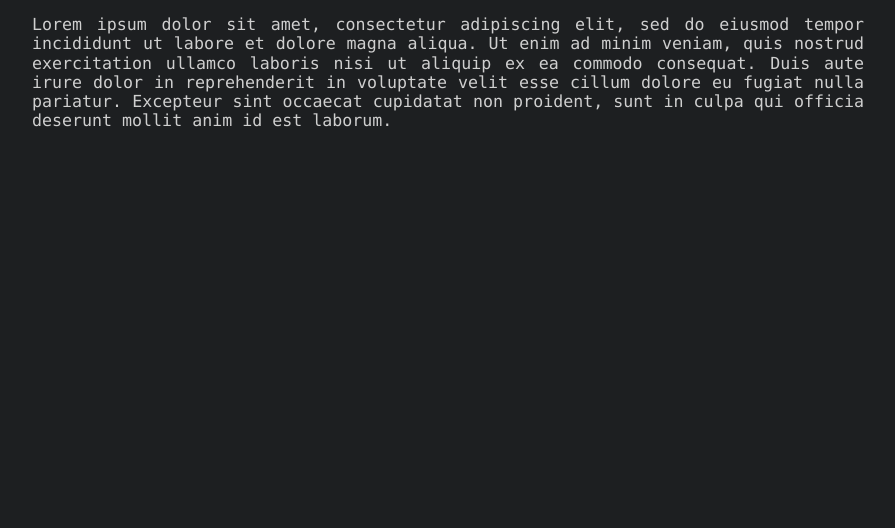
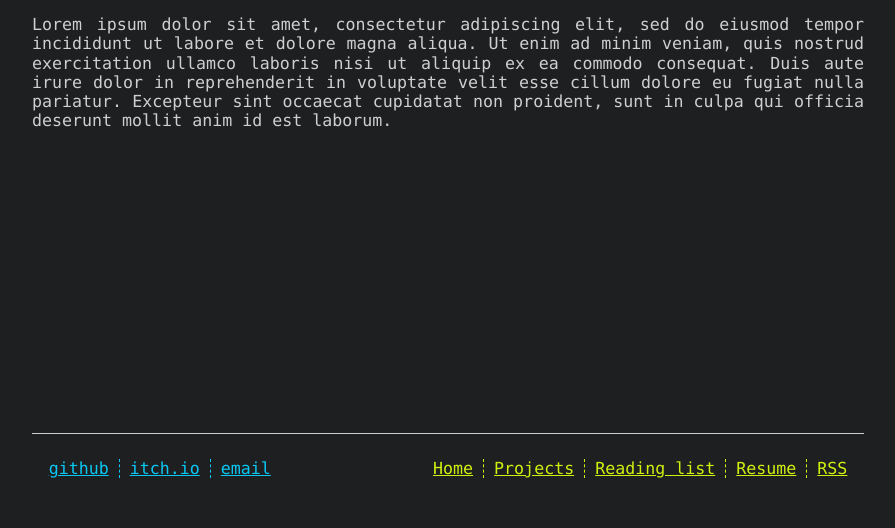
Before and after one commit to TheBigRoomXXL/lovergne.dev, an Astro site: page / in a window 1280 px wide. Shown: the part 272-800 px from the top of the page, without its empty margins (192-1087 px from the left). Built offline with nearby package versions, Linux system fonts and the light colour scheme; Astro itself is replaced by a stand-in of ours.

Commit message:
feat: footer

```diff
--- /dev/null
+++ b/src/components/Footer.astro
@@ -0,0 +1,34 @@
+
+---
+import { siteConfig } from "src/site.config";
+---
+
+
+<hr>
+<footer>
+    <nav class="horizontal-list social">
+        {siteConfig.socialLinks.map(({name, url}) => <a href={url}>{name}</a>)}
+    </nav>
+
+    <div class="separator"/>
+
+    <nav class="horizontal-list menu">
+        {siteConfig.menuLinks.map(({name, url}) => <a href={url}>{name}</a>)}
+    </nav>
+
+</footer>
+
+<style>
+    footer {
+        display: flex;
+        margin: 1rem;
+    }
+
+    nav.social > a {
+        color: var(--color-primary)
+    }
+
+    nav.menu > a {
+        color: var(--color-secondary)
+    }
+</style>
--- a/src/components/Header.astro
+++ b/src/components/Header.astro
@@ -3,7 +3,7 @@ import { siteConfig } from "src/site.config";
 ---
 <header>
     <nav>
-        <a href="/">
+        <a href="/" tabindex="-1">
             <img
                 src="icon.svg"
                 alt="A logo representing the letters SL"
--- a/src/layouts/Base.astro
+++ b/src/layouts/Base.astro
@@ -19,6 +19,7 @@ const {
 		<main >
 			<slot />
 		</main>
-		<!-- <Footer /> -->
+		<div class="separator"/>
+		<Footer />
 	</body>
 </html>
--- a/src/site.config.ts
+++ b/src/site.config.ts
@@ -24,7 +24,7 @@ export const siteConfig: SiteConfig = {
 	menuLinks: [
 		{name: "Home", url: "/"},
 		{name: "Projects", url: "/projects"},
-		{name: "Reading lists", url: "/readings"},
+		{name: "Reading list", url: "/reading-list"},
 		{name: "Resume", url: "/resume"},
 		{name: "RSS", url: "/rss.xml"},
 
@@ -32,6 +32,6 @@ export const siteConfig: SiteConfig = {
 	socialLinks: [
 		{name: "github", url: "https://github.com/TheBigRoomXXL"},
 		{name: "itch.io", url: "https://tehbigroomxxl.itch.io/"},
-		{name: "email", url: "sebastien@lovergne.dev"},
+		{name: "email", url: "mailto:sebastien@lovergne.dev?Subject=Hello"},
 	],
 };
```
